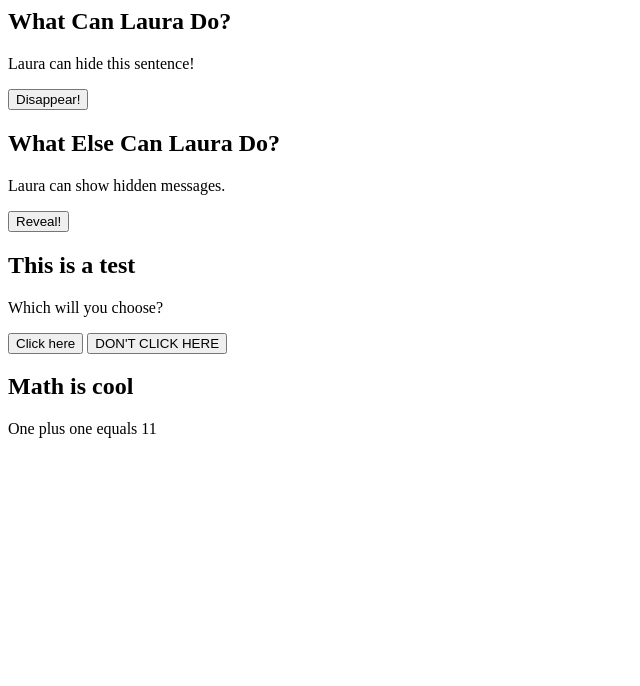
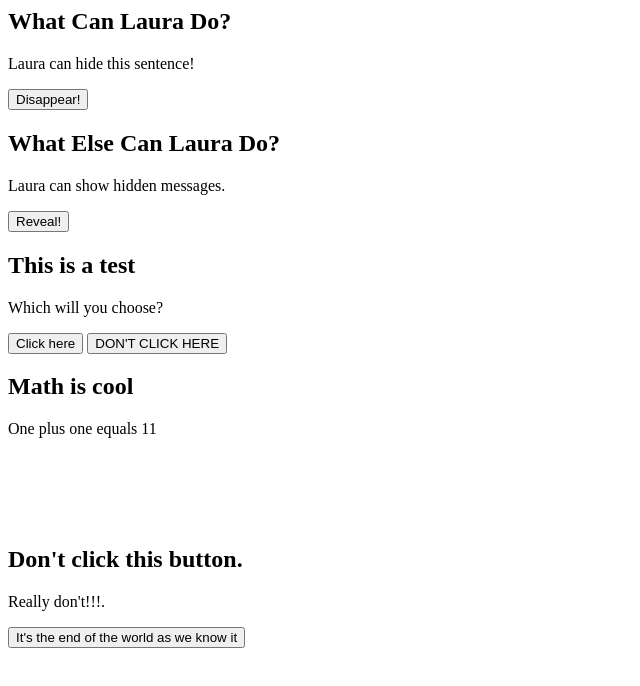
Before and after one commit to lauraheppell/lauraheppell.github.io, a plain HTML site: page index.html in a window 1280 px wide. Shown: the whole page, without its empty margins (0-640 px from the left). Drawn offline with Linux system fonts and the light colour scheme.

Commit message:
Update index.html

```diff
--- a/index.html
+++ b/index.html
@@ -36,3 +36,11 @@ function myButt(x) {
 <script>
 document.getElementById("math").innerHTML = "One plus one equals " + 1 + 1;
 </script>
+
+<br> </br>
+<br> </br>
+
+<h2>Don't click this button.</h2>
+<p>Really don't!!!.</p>
+
+<button type="button" onclick="document.write('Error 101')">It's the end of the world as we know it</button>
```
